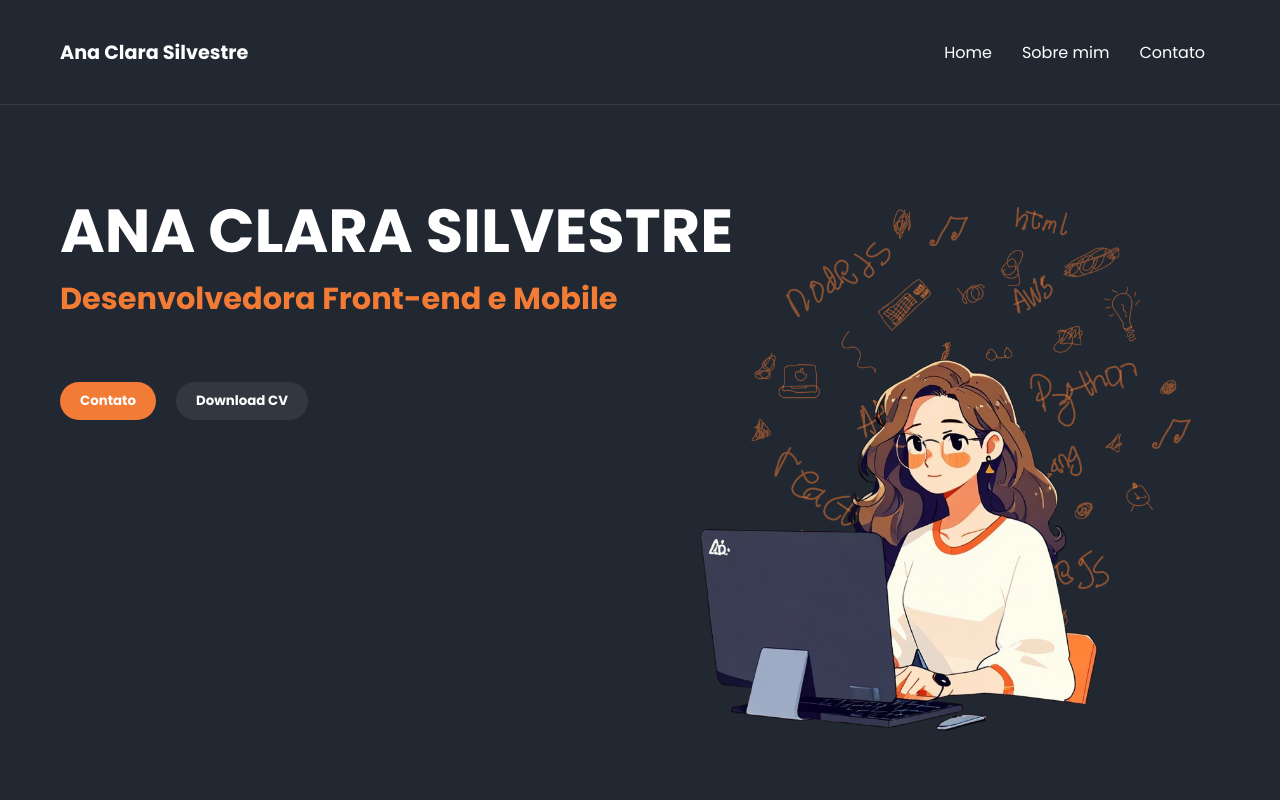
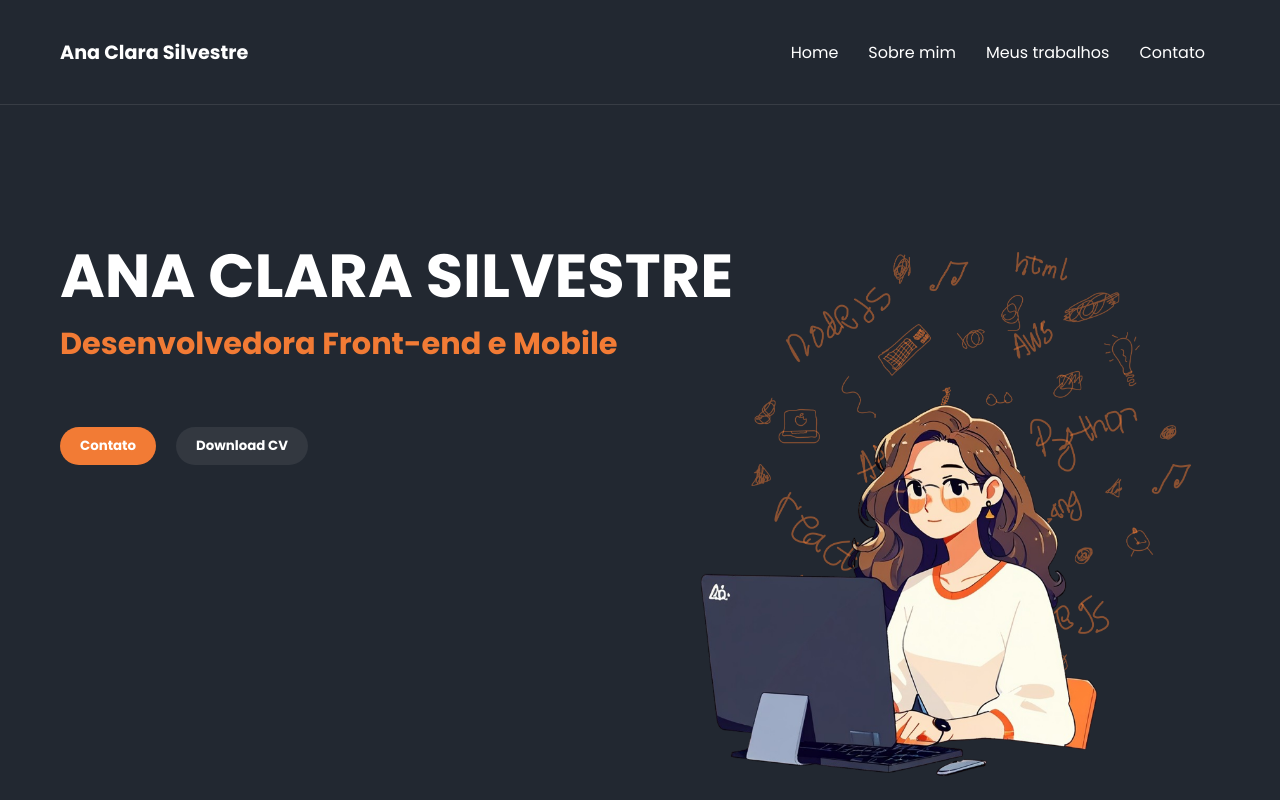
Before and after one commit to anagamplay/portifolio, a React (Create React App) app: page / in a window 1280 px wide. Shown: the top 800 px of the page. Built offline with nearby package versions, Linux system fonts and the light colour scheme; a web font is replaced by a local one.

Commit message:
navigation

```diff
--- a/src/App.css
+++ b/src/App.css
@@ -14,6 +14,7 @@ section {
   display: flex;
   justify-content: space-between;
   width: 100%;
+  padding-top: 45px;
 }
 
 .app {
@@ -87,7 +88,7 @@ section {
   flex: 1;
   width: 100%;
   position: relative;
-  gap: 9rem;
+  gap: 8rem;
 }
 
 .overlay {
--- a/src/App.js
+++ b/src/App.js
@@ -32,6 +32,9 @@ function App() {
             <a href="#about" onClick={closeMenu}>
               Sobre mim
             </a>
+            <a href="#work" onClick={closeMenu}>
+              Meus trabalhos
+            </a>
             <a href="#contact" onClick={closeMenu}>
               Contato
             </a>
--- a/src/sections/AboutMe/index.js
+++ b/src/sections/AboutMe/index.js
@@ -4,7 +4,7 @@ import aboutMeImage from '../../assets/about-me.png';
 
 function AboutMe() {
     return (
-        <section className="about-me-section">
+        <section className="about-me-section" id='about'>
             <div className="content">
                 <div className="text-column">
                     <h2 className="title">Sobre <span className="highlight">mim</span></h2>
--- a/src/sections/Home/Home.css
+++ b/src/sections/Home/Home.css
@@ -57,6 +57,7 @@
     .home-section .image-column {
         margin-top: 0;
         margin-right: 0;
+        justify-content: center;
     }
 
     .home-section .image-column img {
--- a/src/sections/Home/index.js
+++ b/src/sections/Home/index.js
@@ -5,7 +5,7 @@ import Button from '../../components/Button';
 
 function Home() {
     return (
-        <section className="home-section">
+        <section className="home-section" id='home'>
             <div className="content">
                 <div className="text-column">
                     <h2 className="title">ANA CLARA SILVESTRE</h2>
--- a/src/sections/MyWork/index.js
+++ b/src/sections/MyWork/index.js
@@ -65,7 +65,7 @@ function MyWork() {
     };
 
     return (
-        <section className="my-work-section">
+        <section className="my-work-section" id='work'>
             <div className="content">
                 <h2 className="title">Meus <span className="highlight">trabalhos</span></h2>
                 <Button className="btn primary">Todos</Button>
```
